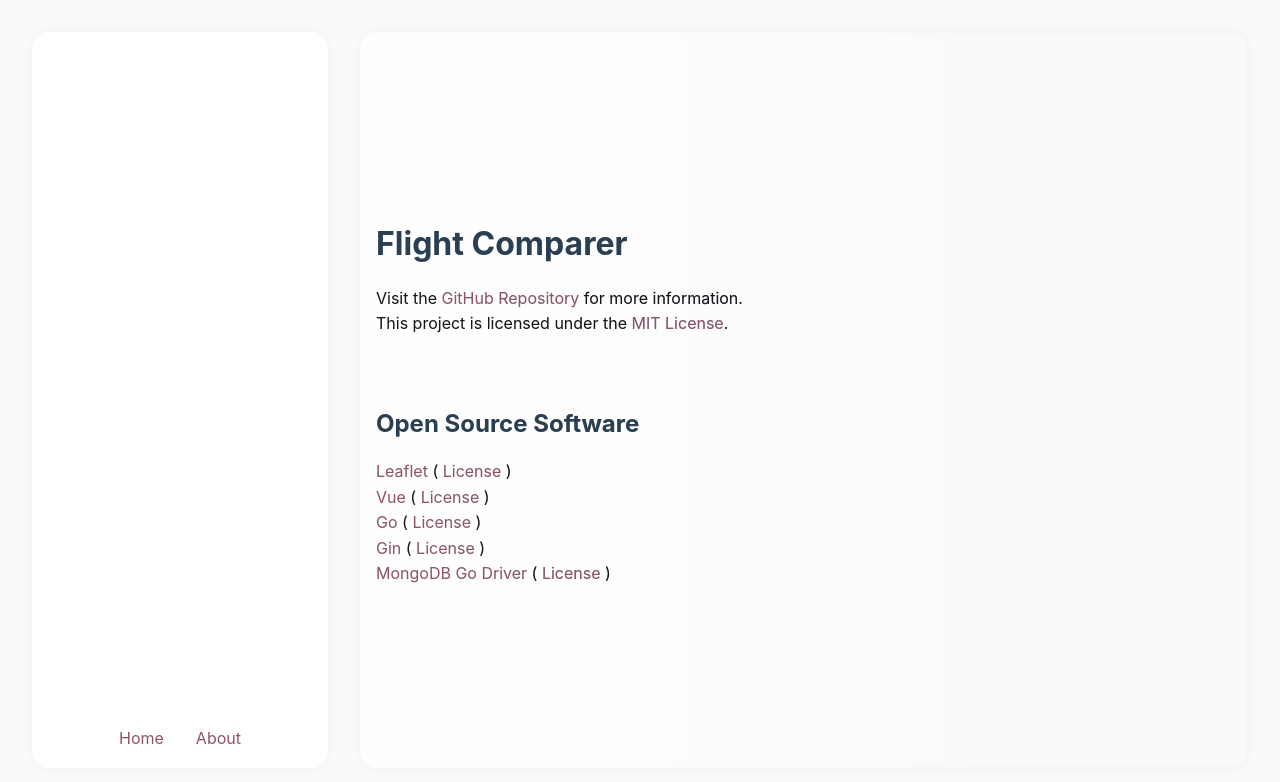
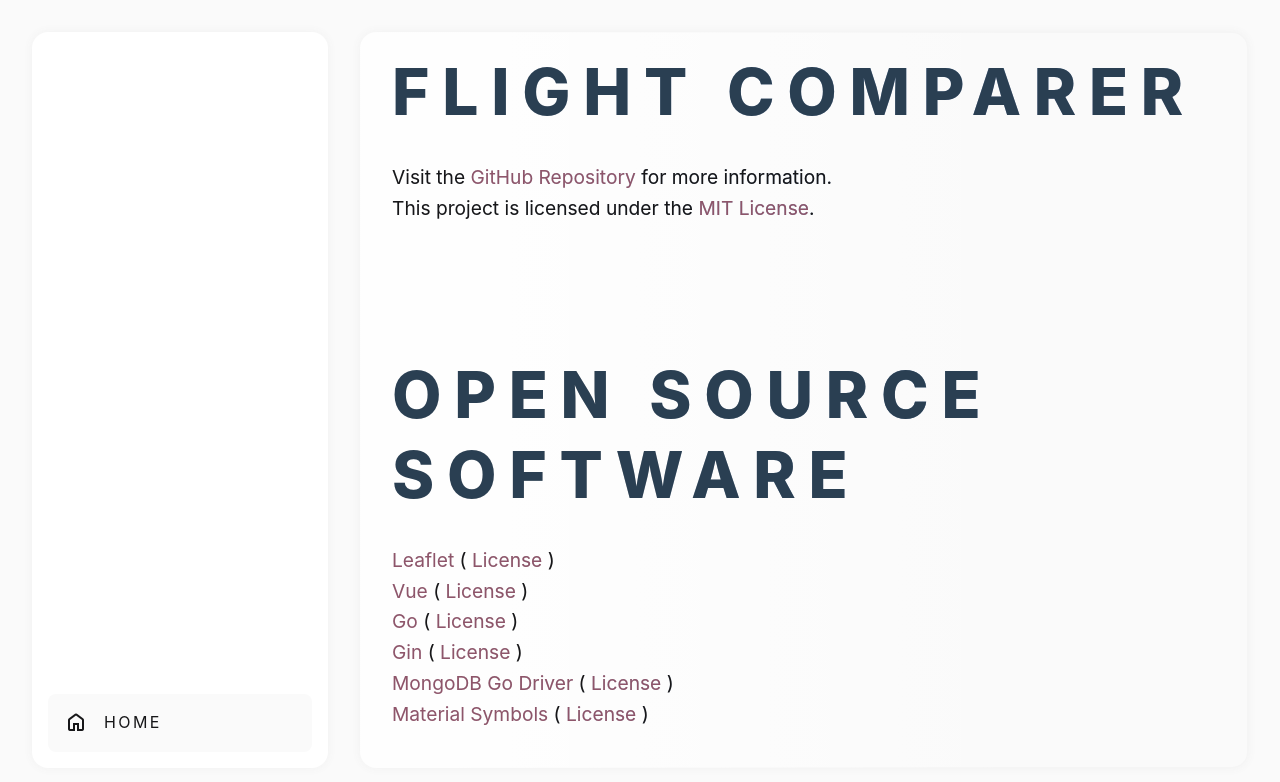
Before and after one commit to Fabio-Sonnenschein/flight-comparer, a Vue app in the folder frontend/flight-comparer/: page /about in a window 1280 px wide. Shown: the top 782 px of the page. Built offline with nearby package versions, Linux system fonts and the light colour scheme.

Commit message:
Updated airport details view, side menu and navigation links

```diff
--- a/frontend/flight-comparer/src/App.vue
+++ b/frontend/flight-comparer/src/App.vue
@@ -1,17 +1,61 @@
-<script setup>
+<script>
 import { RouterLink, RouterView } from 'vue-router'
+
+export default {
+  data: function() {
+    return {
+    }
+  },
+  computed: {
+    homeViewSelected() {
+      return this.$route.name === 'home';
+    }
+  }
+}
 </script>
 
 <template>
   <div class="action-pane">
+    <div class="action-container">
+      <div class="search-container">
+        <div class="search-input-container" v-if="homeViewSelected">
+          <span class="icon search-icon">search</span>
+          <input type="text" class="input input--text search-input" id="search-input" placeholder="Search for an airport or flight">
+        </div>
+        <div class="search-output" v-if="homeViewSelected">
 
-
-    <nav>
-      <RouterLink to="/">Home</RouterLink>
-      <RouterLink to="/about">About</RouterLink>
-    </nav>
+        </div>
+      </div>
+      <div class="action" v-if="homeViewSelected">
+        <span class="icon action-icon">airplane_ticket</span>
+        <p class="action-text">Add Flight</p>
+      </div>
+      <div class="action" v-if="homeViewSelected">
+        <span class="icon action-icon">explore</span>
+        <p class="action-text">Create Trip</p>
+      </div>
+      <RouterLink
+            to="/about"
+            custom
+            v-slot="{ navigate }"
+            v-if="homeViewSelected">
+        <div class="action" @click="navigate" role="link">
+          <span class="icon action-icon">info</span>
+          <p class="action-text">About</p>
+        </div>
+      </RouterLink>
+      <RouterLink
+            to="/"
+            custom
+            v-slot="{ navigate }"
+            v-if="!homeViewSelected">
+        <div class="action" @click="navigate" role="link">
+          <span class="icon action-icon">home</span>
+          <p class="action-text">Home</p>
+        </div>
+      </RouterLink>
+    </div>
   </div>
-
 
   <RouterView />
 </template>
@@ -28,14 +72,77 @@
   font-size: 1rem;
   box-shadow: 0 0 10px 0 var(--color-background-least);
   display: flex;
-  justify-content: center;
+  flex-direction: column;
+  justify-content: space-between;
+  align-items: center;
 }
 
-nav {
-  align-self: flex-end;
+.action-container {
+  flex-grow: 4;
+  width: 100%;
+  position: relative;
+  display: flex;
+  flex-direction: column;
 }
 
-nav a {
-  margin: 0 1rem;
+.search-container {
+  flex-grow: 4;
+  display: flex;
+  flex-direction: column;
+}
+
+.search-input-container {
+  display: flex;
+  flex-direction: row;
+  align-items: center;
+  background: var(--color-background-less);
+  border-radius: .5rem;
+}
+
+.search-icon {
+  margin: 1rem;
+}
+
+.search-input {
+  background: transparent;
+  border: none;
+  flex-grow: 2;
+  padding-right: 1rem;
+  height: 100%;
+  outline: none;
+  font-size: 1.3rem;
+  color: var(--color-text);
+  border-radius: .5rem;
+}
+
+.search-output {
+  flex-grow: 4;
+  padding: 1rem 0 2rem;
+}
+
+.action {
+  position: relative;
+  width: 100%;
+  background: var(--color-background-less);
+  border-radius: .5rem;
+  margin-bottom: 1rem;
+  display: flex;
+  flex-direction: row;
+  align-items: center;
+  cursor: pointer;
+}
+
+.action:last-of-type {
+  margin-bottom: 0;
+}
+
+.action-icon {
+  margin: .9rem 1rem 1rem;
+}
+
+.action-text {
+  text-transform: uppercase;
+  letter-spacing: .15rem;
+  user-select: none;
 }
 </style>
--- a/frontend/flight-comparer/src/assets/base.css
+++ b/frontend/flight-comparer/src/assets/base.css
@@ -4,12 +4,14 @@
   --white-less: #fafafa;
   --white-least: #f0f0f0;
   --white-df: #ffffffdf;
+  --white-69: #ffffff69;
   --white-00: #ffffff00;
 
   --black: #171719;
   --black-less: #3a3a3f;
   --black-least: #5a5a65;
   --black-df: #000000df;
+  --black-69: #00000069;
   --black-00: #00000000;
 
   --blue-grey: #2a3f52;
@@ -21,7 +23,7 @@
 
   --text-light-color: var(--blue-grey);
   --text-light-black: var(--black);
-  --text-dark-color: var(--blue-grey-light);
+  --text-dark-color: var(--color-accent-red);
   --text-dark-white: var(--white-less);
 }
 
@@ -31,6 +33,7 @@
   --color-background-less: var(--white-less);
   --color-background-least: var(--white-least);
   --color-background-gradient-df: var(--white-df);
+  --color-background-69: var(--white-69);
   --color-background-gradient-00: var(--white-00);
 
   --color-heading: var(--text-light-color);
@@ -43,6 +46,7 @@
     --color-background-less: var(--black-less);
     --color-background-least: var(--black-least);
     --color-background-gradient-df: var(--black-df);
+    --color-background-69: var(--black-69);
     --color-background-gradient-00: var(--black-00);
 
     --color-heading: var(--text-dark-color);
@@ -57,10 +61,34 @@
   background: var(--color-background-less);
   transition: color 0.5s, background-color 0.5s;
   line-height: 1.6;
-  font-family: Inter, -apple-system, BlinkMacSystemFont, 'Segoe UI', Roboto, Oxygen, Ubuntu,
+  font-family: 'Roboto Flex Normal', Inter, -apple-system, BlinkMacSystemFont, 'Segoe UI', Roboto, Oxygen, Ubuntu,
     Cantarell, 'Fira Sans', 'Droid Sans', 'Helvetica Neue', sans-serif;
   font-size: 16px;
   text-rendering: optimizeLegibility;
   -webkit-font-smoothing: antialiased;
   -moz-osx-font-smoothing: grayscale;
 }
+
+@font-face {
+  font-family: 'Material Symbols Rounded';
+  src: url("../assets/MaterialSymbolsRounded.woff2") format('woff2');
+}
+
+.icon {
+  font-family: 'Material Symbols Rounded', sans-serif;
+  font-weight: normal;
+  font-style: normal;
+  font-size: 24px;
+  display: inline-block;
+  line-height: 24px;
+  text-transform: none;
+  letter-spacing: normal;
+  word-wrap: normal;
+  white-space: nowrap;
+  direction: ltr;
+  -webkit-font-feature-settings: 'liga';
+  -webkit-font-smoothing: antialiased;
+
+  user-select: none;
+  cursor: default;
+}
--- a/frontend/flight-comparer/src/assets/main.css
+++ b/frontend/flight-comparer/src/assets/main.css
@@ -12,7 +12,7 @@
   text-decoration: none;
   color: var(--color-link);
   transition: 0.4s;
-  padding-bottom: 2px;
+  padding-bottom: 1px;
 }
 
 @media (hover: hover) {
--- a/frontend/flight-comparer/src/components/MapSelection_Airport.vue
+++ b/frontend/flight-comparer/src/components/MapSelection_Airport.vue
@@ -1,7 +1,9 @@
 <template>
+  <div class="map-selection--background">
+    <span class="background-text--large">{{ this.airportData.airportCode }}</span>
+  </div>
   <div class="map-selection--airport">
-    <h1>{{ this.airportData.airportCode }}</h1>
-    <h2>{{ this.airportData.airportName }}</h2>
+    <h1>{{ this.airportData.airportName }}</h1>
     <p>{{ this.airportData.airportCity }}, {{ this.airportData.airportCountry }} {{ this.getFlagEmoji() }}</p>
   </div>
 </template>
@@ -36,11 +38,68 @@
 </script>
 
 <style scoped>
+.map-selection--background {
+  overflow: hidden;
+  position: absolute;
+  //background: linear-gradient(135deg, var(--blue-grey), var(--color-accent-blue), var(--color-accent-red) 130%) no-repeat;
+  top: 0;
+  left: 0;
+  right: 0;
+  bottom: 0;
+  z-index: 0;
+}
+
+.background-text--large {
+  position: absolute;
+  font-size: 20rem;
+  margin: 0;
+  padding: 0;
+  line-height: 20rem;
+  font-family: "Roboto Black", sans-serif;
+  -webkit-text-stroke: 1.3rem transparent;
+  background: linear-gradient(-45deg, var(--blue-grey), var(--color-accent-blue), var(--color-accent-red)) no-repeat;
+  background-clip: text;
+  -webkit-background-clip: text;
+  color: var(--color-background);
+  letter-spacing: 1.7rem;
+  left: -3rem;
+  bottom: -3.5rem;
+}
+
 .map-selection--airport {
   overflow: hidden;
   display: flex;
   flex-direction: column;
   justify-content: center;
   align-items: center;
+  z-index: 1;
+  position: absolute;
+  top: 0;
+  left: 0;
+  right: 0;
+  bottom: 0;
+  background: var(--color-background-69);
+}
+
+@media (prefers-color-scheme: dark) {
+  .map-selection--airport {
+    background: transparent;
+  }
+}
+
+.map-selection--airport h1 {
+  font-size: 4rem;
+  font-weight: 700;
+  margin: 0 0 2rem 0;
+  padding: 0 1rem;
+  line-height: 4rem;
+}
+
+.map-selection--airport p {
+  font-size: 2rem;
+  font-weight: 400;
+  margin: 0;
+  padding: 0 1rem;
+  line-height: 2rem;
 }
 </style>
--- a/frontend/flight-comparer/src/views/AboutView.vue
+++ b/frontend/flight-comparer/src/views/AboutView.vue
@@ -9,14 +9,15 @@
         </p>
       </div>
       <div class="about-content">
-        <h2 class="header">Open Source Software</h2>
+        <h2 class="header">Open Source<br>Software</h2>
         <div>
           <p>
             <a href="https://github.com/Leaflet/Leaflet" target="_blank" rel="noopener noreferrer">Leaflet</a> ( <a href="https://github.com/Leaflet/Leaflet/blob/main/LICENSE" target="_blank" rel="noopener noreferrer">License</a> )<br>
             <a href="https://github.com/vuejs/core" target="_blank" rel="noopener noreferrer">Vue</a> ( <a href="https://github.com/vuejs/core/blob/main/LICENSE" target="_blank" rel="noopener noreferrer">License</a> )<br>
             <a href="https://github.com/golang/go" target="_blank" rel="noopener noreferrer">Go</a> ( <a href="https://github.com/golang/go/blob/master/LICENSE" target="_blank" rel="noopener noreferrer">License</a> )<br>
             <a href="https://github.com/gin-gonic/gin" target="_blank" rel="noopener noreferrer">Gin</a> ( <a href="https://github.com/gin-gonic/gin/blob/master/LICENSE" target="_blank" rel="noopener noreferrer">License</a> )<br>
-            <a href="https://github.com/mongodb/mongo-go-driver" target="_blank" rel="noopener noreferrer">MongoDB Go Driver</a> ( <a href="https://github.com/mongodb/mongo-go-driver/blob/master/LICENSE" target="_blank" rel="noopener noreferrer">License</a> )
+            <a href="https://github.com/mongodb/mongo-go-driver" target="_blank" rel="noopener noreferrer">MongoDB Go Driver</a> ( <a href="https://github.com/mongodb/mongo-go-driver/blob/master/LICENSE" target="_blank" rel="noopener noreferrer">License</a> )<br>
+            <a href="https://fonts.google.com/icons?icon.set=Material+Symbols" target="_blank" rel="noopener noreferrer">Material Symbols</a> ( <a href="https://github.com/google/material-design-icons/blob/master/LICENSE" target="_blank" rel="noopener norefferer">License</a> )
           </p>
         </div>
       </div>
@@ -40,7 +41,7 @@
 .about-container {
   height: calc(100vh - 4rem - 32px);
   width: 100%;
-  padding: 16px;
+  padding: 16px 2rem;
   background: linear-gradient(90deg, var(--color-background-gradient-df) 10%, var(--color-background-gradient-00) 70%);
   display: flex;
   flex-direction: column;
@@ -49,15 +50,26 @@
 }
 
 .about-content {
-  margin-bottom: 2rem;
+  width: 100%;
+  margin-bottom: 7rem;
 }
 
 .about-content:last-of-type {
   margin-bottom: 0;
 }
 
+.about-content p {
+  font-size: 1.2rem;
+}
+
 .header {
-  margin-bottom: 0;
   color: var(--color-heading);
+  font-size: 4rem;
+  font-weight: 800;
+  text-transform: uppercase;
+  letter-spacing: .8rem;
+  margin: 0;
+  padding: 0 0 .7rem 0;
+  line-height: 5rem;
 }
 </style>
--- a/frontend/flight-comparer/src/views/HomeView.vue
+++ b/frontend/flight-comparer/src/views/HomeView.vue
@@ -130,5 +130,6 @@
   flex-direction: column;
   justify-content: center;
   align-items: center;
+  position: relative;
 }
 </style>
```
Also changed, not shown: frontend/flight-comparer/src/assets/MaterialSymbolsRounded.woff2 (added), 1 other file (tests, documents, lock files or other folders).
